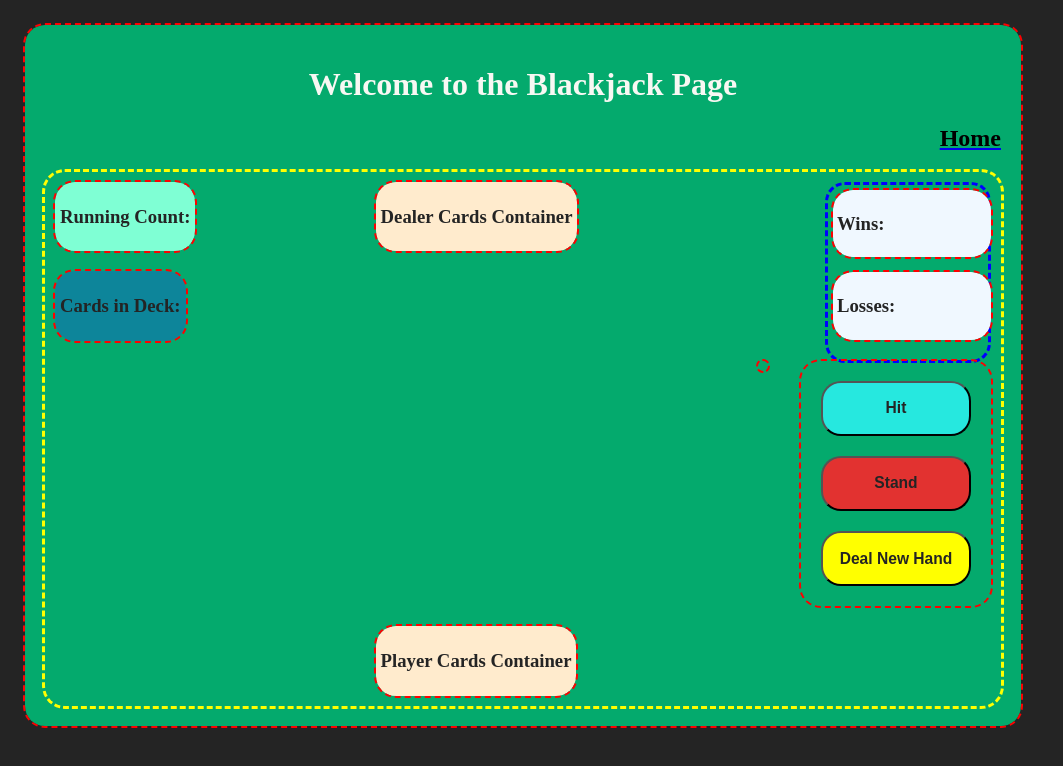
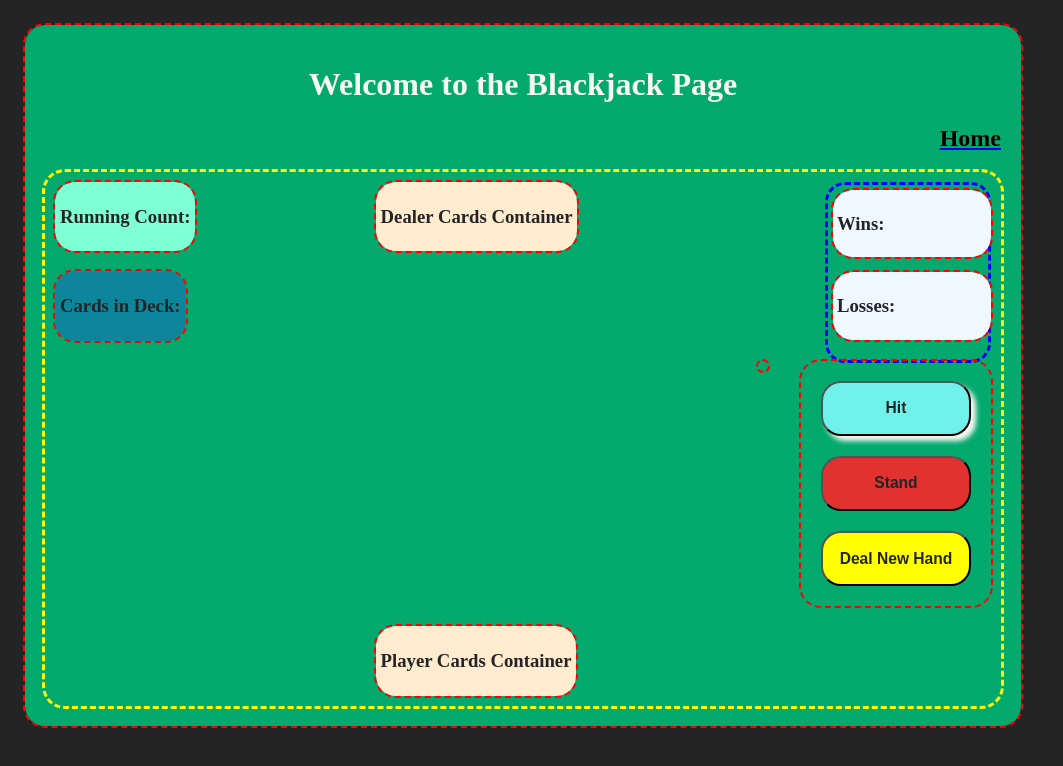
Before and after one commit to alam2tg/Calendar-Schedule-Sync, a React (Vite) app in the folder client/: page /blackjack in a window 1280 px wide. In both pictures the pointer is over the button "Hit". Shown: the top 766 px of the page, without its empty margins (0-1063 px from the left). Built offline with nearby package versions, Linux system fonts and the light colour scheme.

Commit message:
testing css

```diff
--- a/client/src/App.css
+++ b/client/src/App.css
@@ -10,6 +10,9 @@
   --red: #E23230;
   --cyan: #26E8DF;
   --green: #04aa6dff;
+  --cyanHover: #71f1eb;
+  --redHover: #e7605e;
+  --yellowHover: rgb(232, 241, 104);
 }
 
 
--- a/client/src/styles/Blackjack.css
+++ b/client/src/styles/Blackjack.css
@@ -122,6 +122,23 @@ button {
     background-color: yellow;
 }
 
+#hit-button:hover {
+    background-color: var(--cyanHover);
+    box-shadow: 5px 5px 5px var(--light);
+
+}
+
+#stand-button:hover {
+    background-color: var(--redHover);
+    box-shadow: 5px 5px 5px var(--light);
+}
+
+#deal-button:hover {
+    background-color: var(--yellowHover);
+    box-shadow: 5px 5px 5px var(--light);
+}
+
 #blackjack-title {
     text-align:center;
+
 }
```
